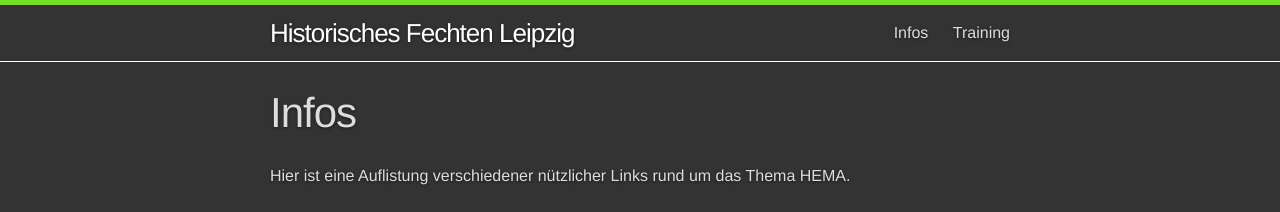
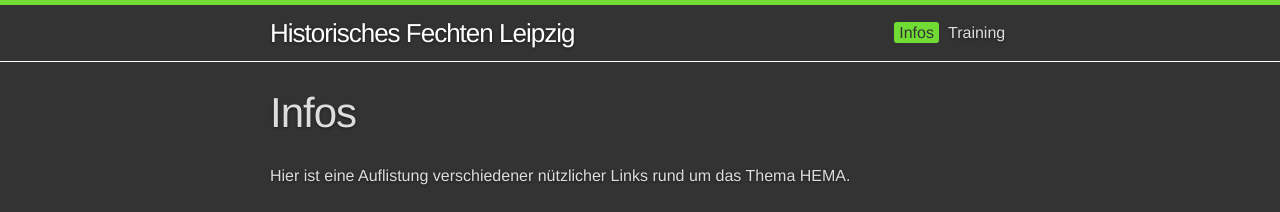
Before and after one commit to historisches-fechten-leipzig/historisches-fechten-leipzig.github.io, a Jekyll site: the page built from infos.md, in a window 1280 px wide. Shown: the top 212 px of the page. Built offline with Jekyll 4.4.1, drawn with Linux system fonts in a browser that asks for light colours.

Commit message:
better navigation bar
current site is highlighted with a box in the navigation bar
added css class active
sites in navigation bar are in group navbar
top border now has brand color in all styles
uniform link css in all styles
no margin between navigation bar items

```diff
--- a/_includes/header.html
+++ b/_includes/header.html
@@ -14,15 +14,15 @@
       </a>
 
       <div class="trigger">
-        <!--
-        {% for page in site.pages %}
-          {% if page.title %}
-          <a class="page-link" href="{{ page.url | prepend: site.baseurl }}">{{ page.title }}</a>
+        {% for node in site.pages %}
+          {% if node.group == "navbar" %}
+            {% if page.url == node.url %}
+              <a class="page-link active" href="{{node.url}}">{{node.title}}</a>
+            {% else %}
+              <a class="page-link" href="{{node.url}}">{{node.title}}</a>
+            {% endif %}
           {% endif %}
         {% endfor %}
-        -->
-        <a class="page-link" href="{{ "/infos/" | prepend: site.baseurl }}">Infos</a>
-        <a class="page-link" href="{{ "/training/" | prepend: site.baseurl }}">Training</a>
       </div>
     </nav>
 
--- a/_sass/_base.scss
+++ b/_sass/_base.scss
@@ -93,11 +93,11 @@ a {
     text-decoration: none;
 
     &:visited {
-        color: darken($brand-color, 15%);
+        color: $brand-color;
     }
 
     &:hover {
-        color: $text-color;
+        color: darken($brand-color, 15%);
     }
 }
 
--- a/_sass/_layout.scss
+++ b/_sass/_layout.scss
@@ -2,7 +2,7 @@
  * Site header
  */
 .site-header {
-    border-top: 5px solid $grey-color-dark;
+    border-top: 5px solid $brand-color;
     border-bottom: 1px solid $grey-color-light;
     min-height: 56px;
 
@@ -34,11 +34,20 @@
     .page-link {
         color: $text-color;
         line-height: $base-line-height;
+        padding: 0.1em 0.3em;
+        border-radius: 3px;
 
-        // Gaps between nav items, but not on the first one
-        &:not(:first-child) {
-            margin-left: 20px;
+        &:not(.active):hover {
+            background-color: darken($background-color, 10%);
+            color: darken($brand-color, 10%);
+            text-shadow: none;
         }
+    }
+
+    .active {
+        background-color: $brand-color;
+        color: $background-color;
+        text-shadow: none;
     }
 
     @include media-query($on-palm) {
--- a/css/dark.scss
+++ b/css/dark.scss
@@ -51,22 +51,6 @@ $on-laptop:        800px;
         "syntax-highlighting"
 ;
 
-.site-header {
-    border-top: 5px solid $brand-color;
-}
-
-a {
-    color: $brand-color;
-
-    &:visited {
-        color: $brand-color;
-    }
-
-    &:hover {
-        color: darken($brand-color, 15%);
-    }
-}
-
 body {
     text-shadow: 0px 1px 3px rgba(0, 0, 0, 0.5);
 }
```
Also changed, not shown: infos.md (+1 -0 lines), training.md (+2 -1 lines).
